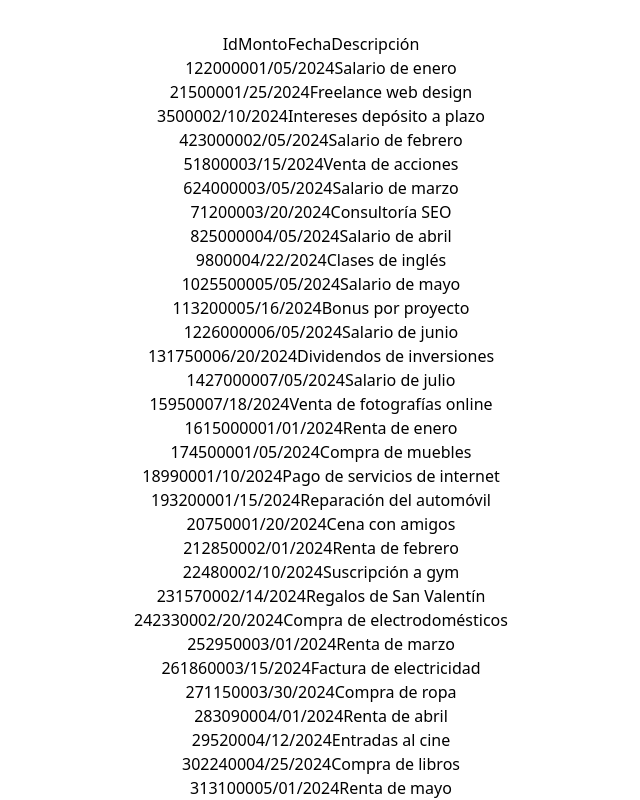
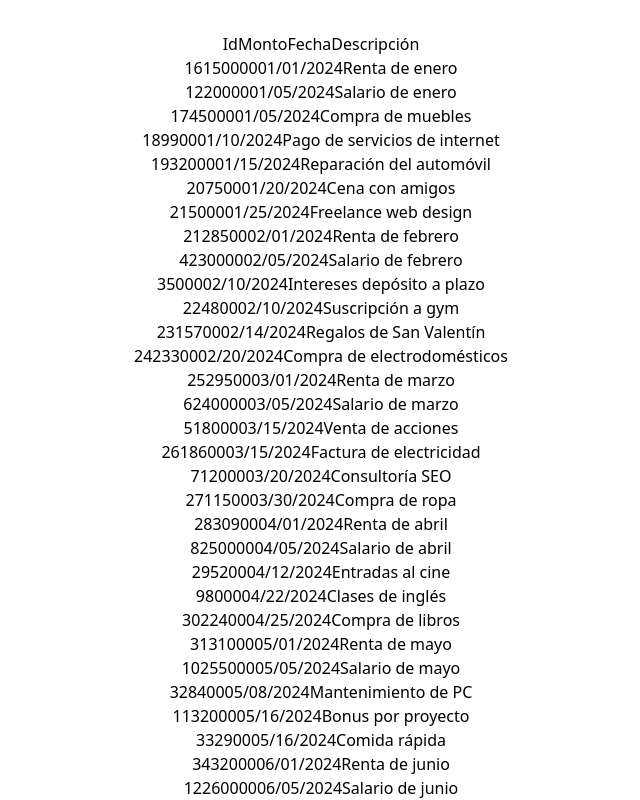
Before and after one commit to PabloVasquezC/SeguimientoDeGastos, a React (Vite) app: page / in a window 1280 px wide. Shown: the top 800 px of the page, without its empty margins (319-959 px from the left). Built offline with nearby package versions, Linux system fonts and the light colour scheme.

Commit message:
Sorting by date

```diff
--- a/src/components/History/History.jsx
+++ b/src/components/History/History.jsx
@@ -1,8 +1,11 @@
-import React from 'react'
+import React from 'react';
 import HistoryData from '../../Data/HistoryData';
 import FinanceItem from '../FinanceItem/FinanceItem';
 
 export const History = () => {
+  // Ordenar los datos por fecha usando el formato 'MM/DD/YYYY'
+  const sortedData = HistoryData.sort((a, b) => new Date(a.fecha) - new Date(b.fecha));
+
   return (
     <div className='border border-black shadow-lg rounded-md m-8 flex flex-col'>
       <div className='flex justify-around border border-black  border-b-2'>
@@ -11,12 +14,18 @@ export const History = () => {
         <span className='text-2xl'>Fecha</span>
         <span className='text-2xl'>Descripción</span>
       </div>
-			{HistoryData.map((item) => (
-				<FinanceItem id={item.id} monto={item.monto} fecha={item.fecha} descripcion={item.descripcion} tipo={item.tipo}/>
+      {sortedData.map((item) => (
+        <FinanceItem
+          key={item.id} // Asegúrate de usar una clave única para cada elemento
+          id={item.id}
+          monto={item.monto}
+          fecha={item.fecha}
+          descripcion={item.descripcion}
+          tipo={item.tipo}
+        />
       ))}
     </div>
-  )
+  );
 }
 
-
 export default History;
```
Lines whose indentation alone changed are shown as unchanged.
